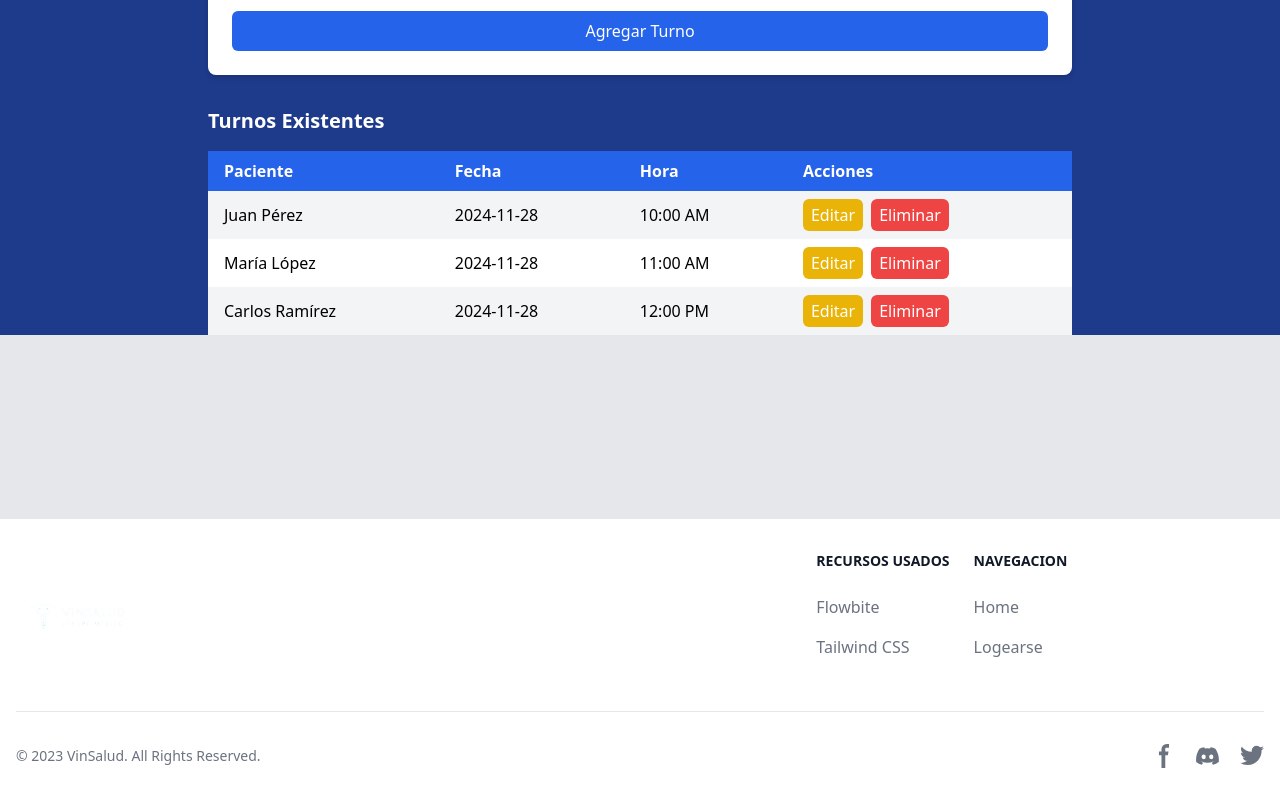
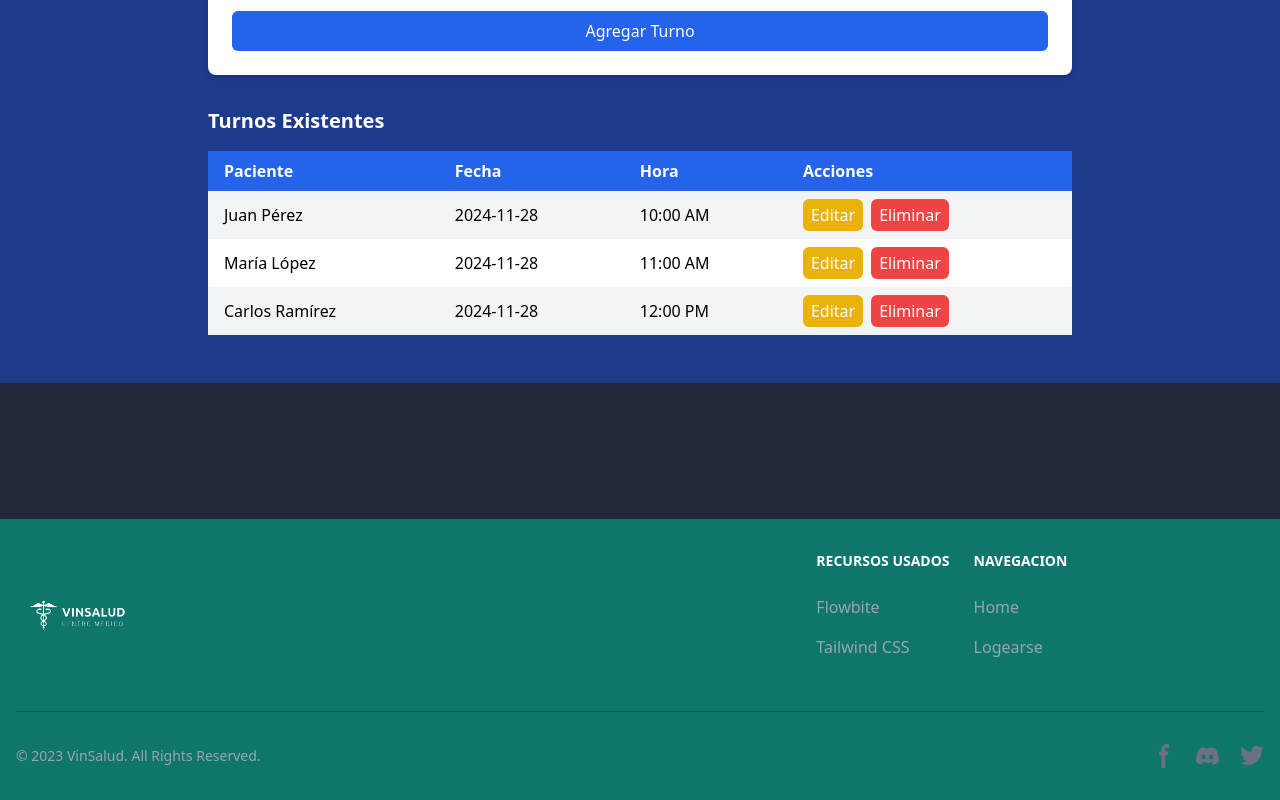
Before and after one commit to alexmillano/VinSalud, a Next.js app in the folder vinsalud/: page /turnos in a window 1280 px wide. Shown: the part 281-1081 px from the top of the page. Built offline with nearby package versions, Linux system fonts and the light colour scheme.

Commit message:
Modificaciones en turnos, contacto y clase dark
Se modifico distancia entre el contenido y el footer y se modifico tambien el archivo para aceptar clase dark

```diff
--- a/vinsalud/src/app/Contacto/page.jsx
+++ b/vinsalud/src/app/Contacto/page.jsx
@@ -32,7 +32,7 @@ export default function ContactoPage() {
 
   return (
     <div className="flex items-center justify-center min-h-screen bg-[#1e3a8a]"> {/* Fondo azul */}
-      <div className="max-w-xl mx-auto mt-12 px-4 w-full"> {/* Reducir el tamaño del formulario */}
+      <div className="max-w-xl mx-auto mt-12 px-4 w-full mb-12"> {/* Añadir margin-bottom */}
         <h2 className="text-2xl font-bold mb-6 text-center text-white">Si tienes alguna duda, por favor comunicate con nosotros</h2>
 
         {/* Si el formulario fue enviado, mostramos el mensaje de confirmación */}
--- a/vinsalud/src/app/components/footer/Footer.jsx
+++ b/vinsalud/src/app/components/footer/Footer.jsx
@@ -7,7 +7,7 @@ export default function Footer() {
   const { isLoggedIn, logout } = useAuth();
 
   return (
-    <footer className="bg-white dark:bg-teal-700">
+    <footer className="dark:bg-teal-700">
       <div className="mx-auto w-full max-w-screen-xl p-4 py-6 lg:py-8">
         <div className="md:flex md:justify-between">
           <div className="mb-6 md:mb-0">
--- a/vinsalud/src/app/layout.js
+++ b/vinsalud/src/app/layout.js
@@ -23,12 +23,10 @@ export const metadata = {
 export default function RootLayout({ children }) {
   return (
     <AuthProvider>
-      <html lang="en">
-        <body
-          className={`${geistSans.variable} ${geistMono.variable} antialiased`}
-        >
-          <div className="min-h-screen bg-gray-200">
-            <Navbar></Navbar>
+      <html lang="en" className="dark"> {/* Establecer clase dark aquí */}
+        <body className={`${geistSans.variable} ${geistMono.variable} antialiased`}>
+          <div className="min-h-screen bg-gray-200 dark:bg-gray-800"> {/* fondo para dark mode */}
+            <Navbar />
             {children}
           </div>
           <Footer />
--- a/vinsalud/src/app/turnos/page.jsx
+++ b/vinsalud/src/app/turnos/page.jsx
@@ -59,8 +59,9 @@ const Turnos = () => {
   };
 
   return (
-    <div className="flex items-start justify-center bg-[#1e3a8a] pt-8"> {/* Fondo azul con alineación ajustada */}
-      <div className="max-w-4xl mx-auto mt-8 px-4 w-full">
+    <div className="flex items-start justify-center bg-[#1e3a8a] pt-8">
+      {/* Fondo azul con alineación ajustada */}
+      <div className="max-w-4xl mx-auto mt-8 px-4 w-full mb-12"> {/* Añadido margen inferior */}
         <h2 className="text-2xl font-bold mb-6 text-center text-white">Gestión de Turnos</h2>
         <form
           onSubmit={handleSubmit}
--- a/vinsalud/tailwind.config.js
+++ b/vinsalud/tailwind.config.js
@@ -16,5 +16,6 @@ module.exports = {
       },
     },
   },
+  darkMode: 'class',
   plugins: [],
 };
```
